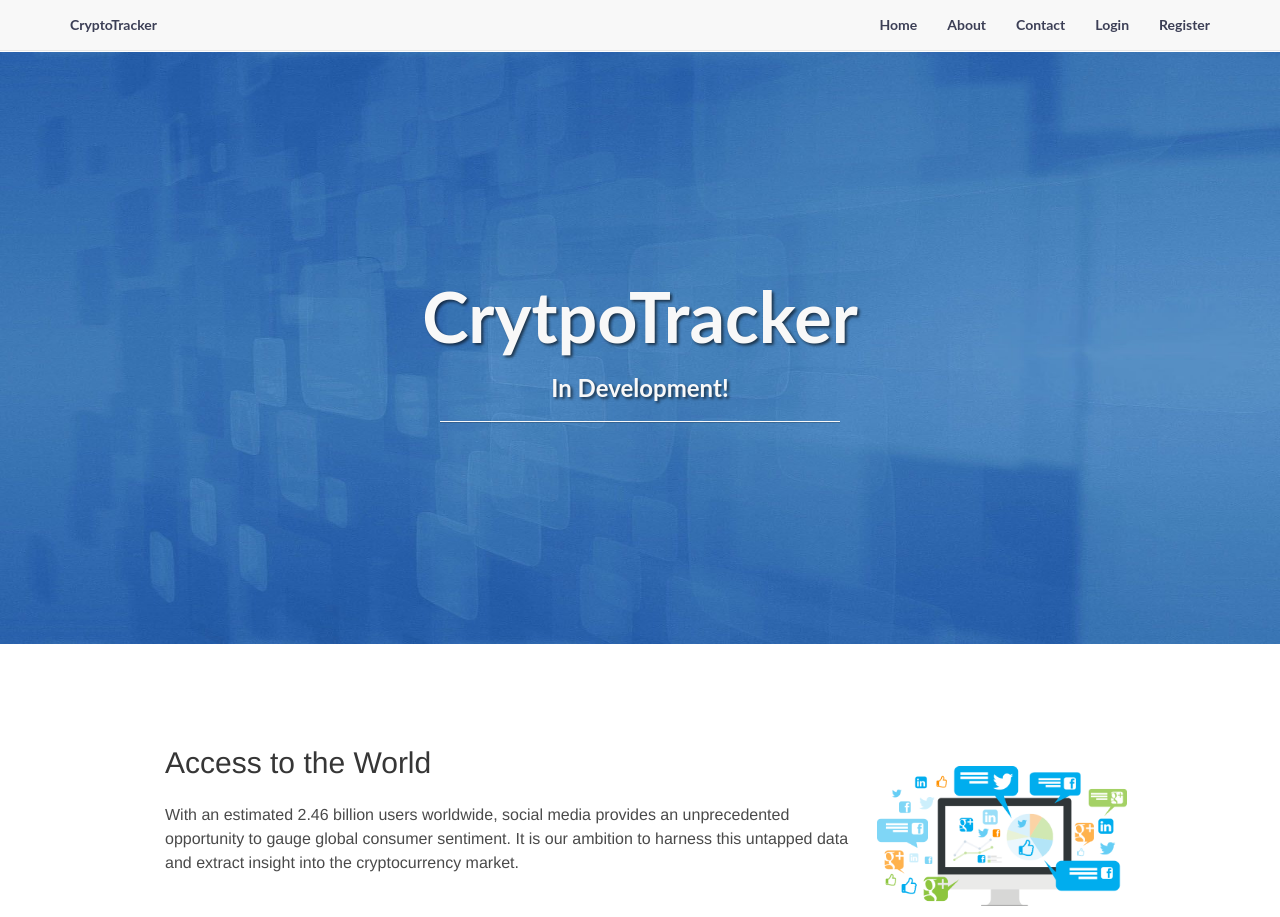
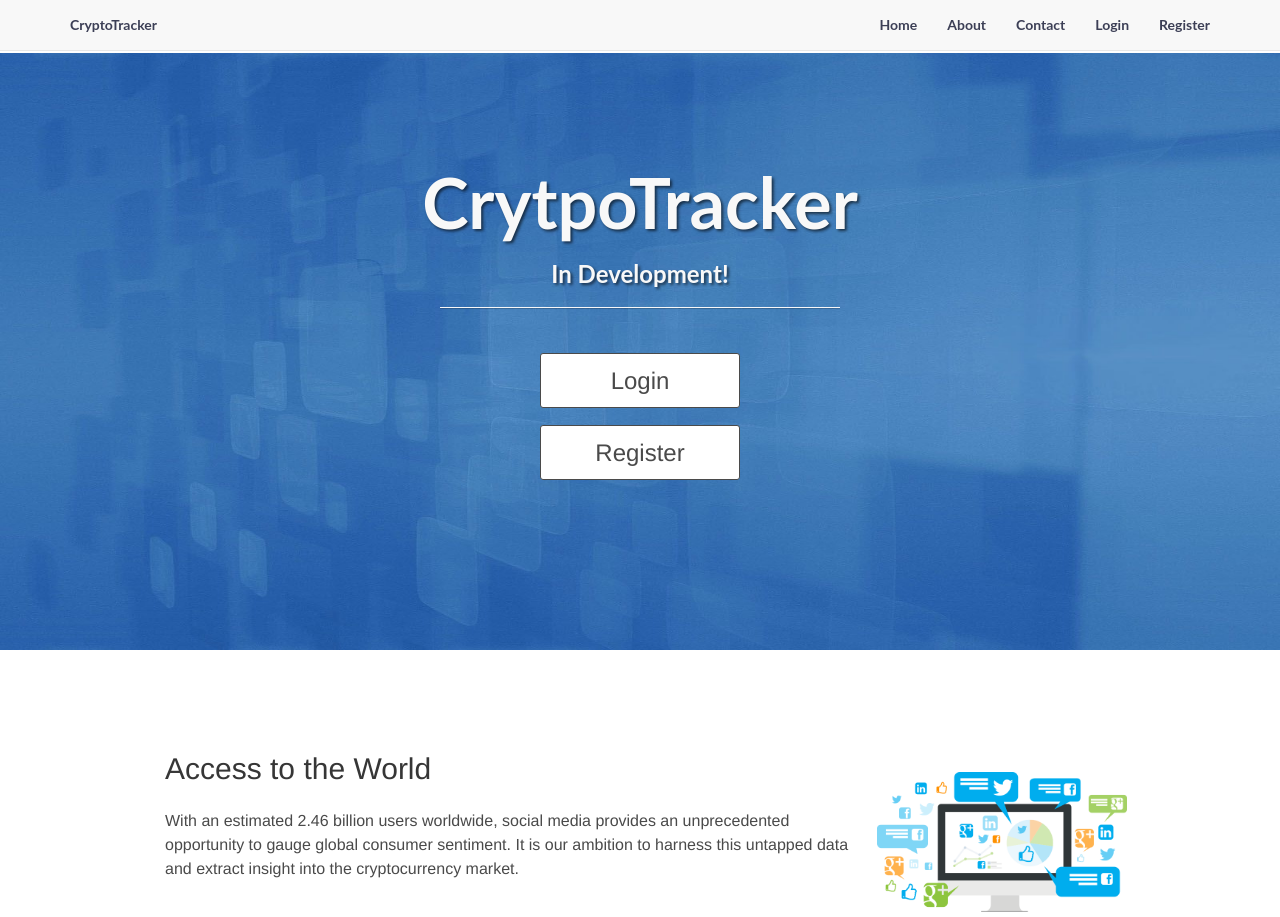
Before and after one commit to lbrack1/train-tracker-web, a Flask app: template app/templates/home/index.html in a window 1280 px wide. Shown: the top 917 px of the page. Run offline with Flask 2, Linux system fonts and the light colour scheme; the template is opened without the code that fills it, so the values that code supplies are empty; parts of the project's set-up code (start-up, migrations or seed data) failed here and were passed over; some libraries are stand-ins or nearby versions.

Commit message:
Added login button and register button to home page

```diff
--- a/app/static/css/style.css
+++ b/app/static/css/style.css
@@ -79,7 +79,7 @@ p.copyright {
 
 .intro-message {
     position: relative;
-    padding-top: 20%;
+    padding-top: 10%;
     padding-bottom: 20%;
 }
 
--- a/app/templates/home/index.html
+++ b/app/templates/home/index.html
@@ -9,9 +9,21 @@
         <div class="row">
             <div class="col-lg-12">
                 <div class="intro-message">
+
                     <h1>CrytpoTracker</h1>
                     <h3>In Development!</h3>
                     <hr class="intro-divider">
+		      <div class="column">
+			<div class="column"></div>
+			<a href="{{ url_for('auth.login') }}" class="button-bottom"> Login</a>
+		      </div>
+		      <div class="column"></div>
+		      <div class="column"></div>
+		      <div class="column"></div>
+		      <div class="column">
+			<a href="{{ url_for('auth.register') }}" class="button-bottom"> Register</a>
+		      </div>
+
                     </ul>
                 </div>
              </div>
```
Also changed, not shown: app/static/img/intro-bg1.jpg (added), 1 other file.
